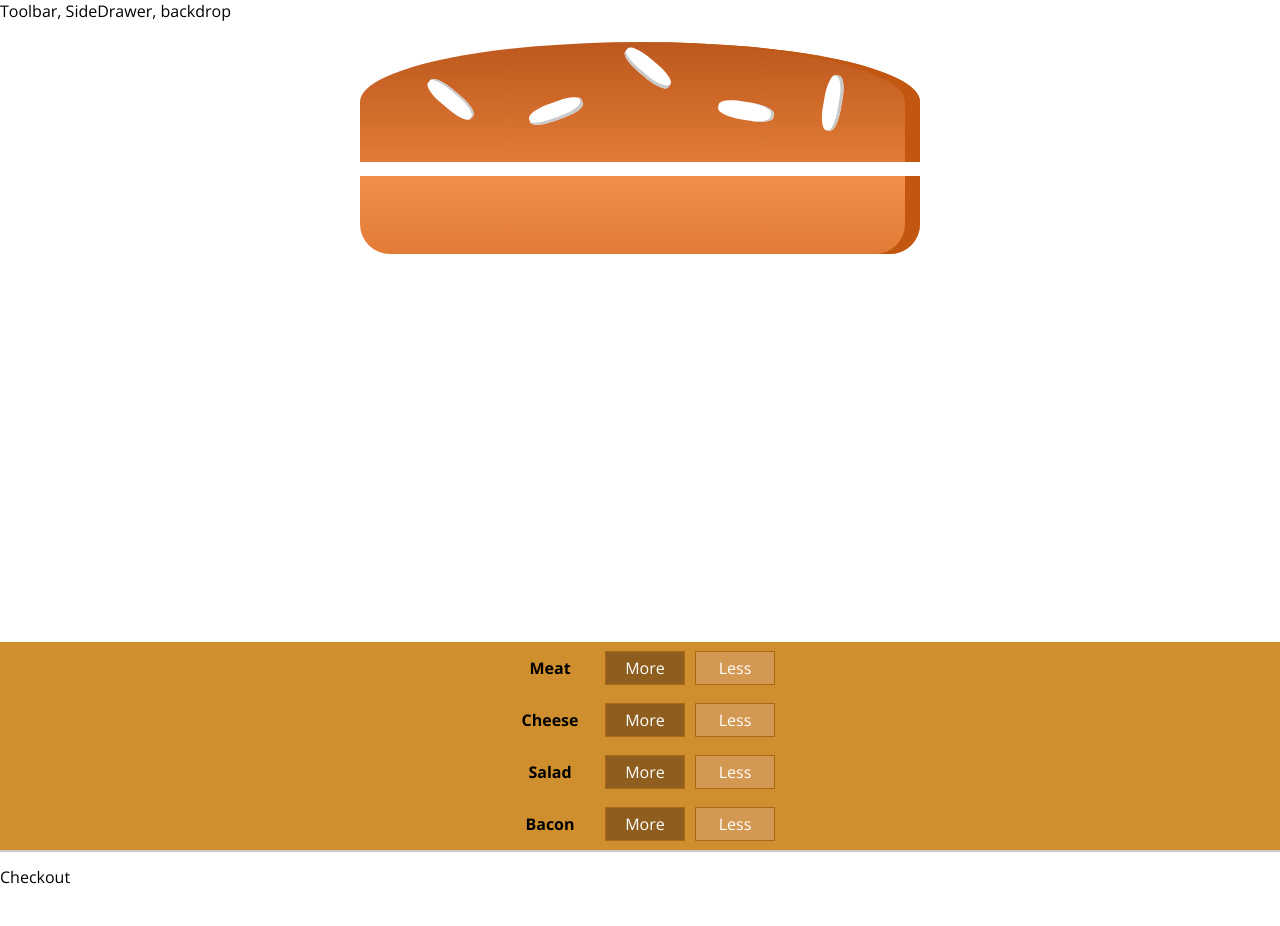
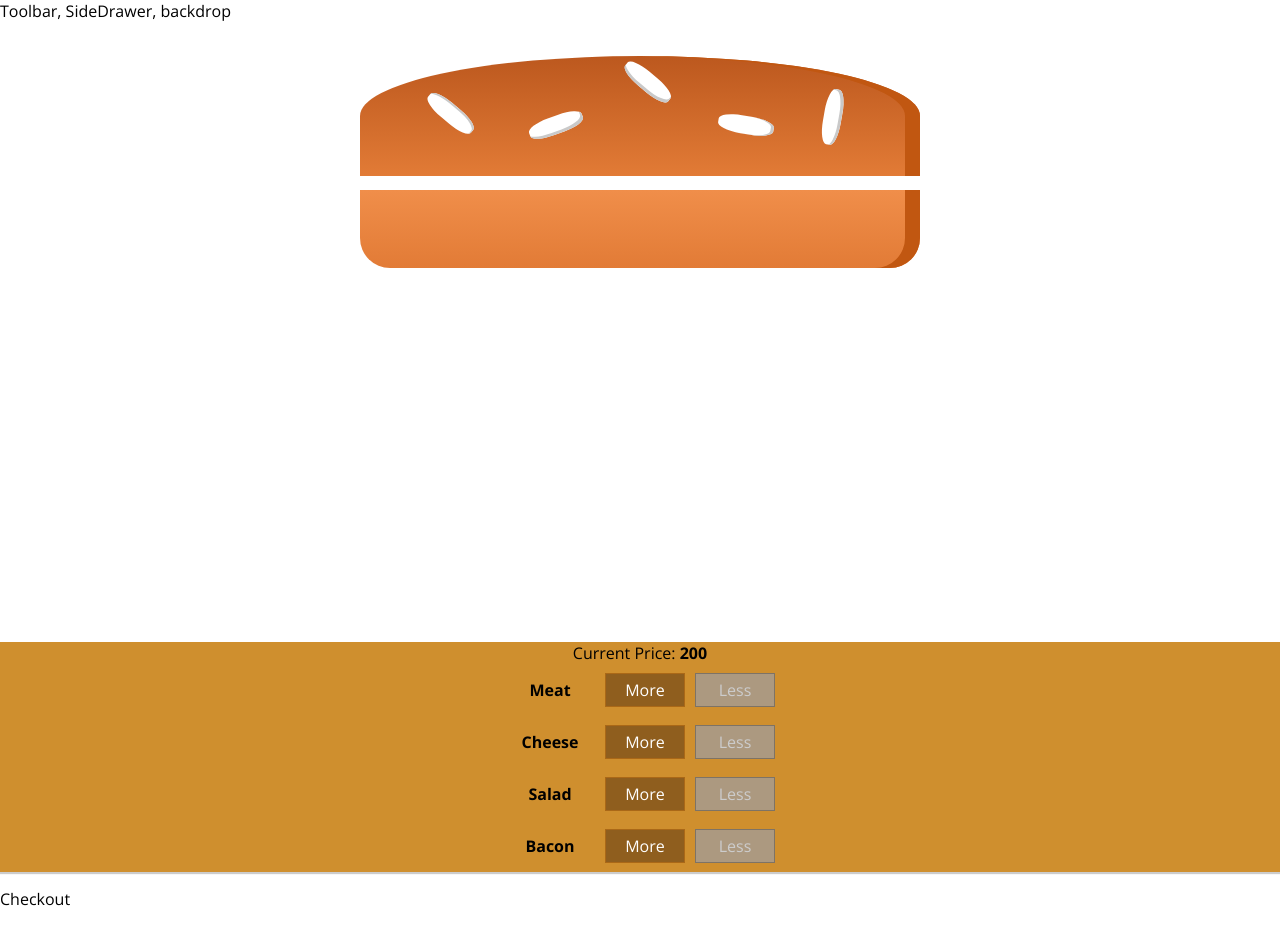
Before and after one commit to syedabbashussainnaqvi/Burger_Build, a React (Create React App) app: page / in a window 1280 px wide. Before the commit the page ends 904 px from the top, so only its background shows below. Built offline with nearby package versions, Linux system fonts and the light colour scheme; the HTML template or start-up script is replaced by a standard one.

Commit message:
Control Component Done

```diff
--- a/src/Container/BurgerBuilder/BurgerBuilder.js
+++ b/src/Container/BurgerBuilder/BurgerBuilder.js
@@ -2,7 +2,20 @@ import React, { Component } from "react";
 import Auxillary from "../../hoc/Auxillary";
 import Burger from "../../components/Burger/Burger";
 import BurgerControl from "../../components/Burger/BurgerControls/BurgerControl";
+
+const Ingredients_Price = {
+  salad: 0.5,
+  meat: 1.4,
+  cheese: 0.4,
+  bacon: 0.7,
+};
+
 class BurgerBuilder extends Component {
+  constructor(props) {
+    super(props);
+    this.addHandler = this.addHandler.bind(this);
+    this.removeHandler = this.removeHandler.bind(this);
+  }
   state = {
     ingredients: {
       salad: 0,
@@ -10,13 +23,44 @@ class BurgerBuilder extends Component {
       cheese: 0,
       bacon: 0,
     },
+    Price: 200,
   };
+
+  addHandler(type) {
+    const ingred = { ...this.state.ingredients };
+    const price = this.state.Price + Ingredients_Price[type.toLowerCase()];
+    ingred[type.toLowerCase()] += 1;
+
+    this.setState({
+      ingredients: ingred,
+      Price: price,
+    });
+  }
+  removeHandler(type) {
+    const ingred = { ...this.state.ingredients };
+    const price = this.state.Price - Ingredients_Price[type.toLowerCase()];
+    if (ingred[type.toLowerCase()] === 0) {
+      window.alert("Not Possible " + type + " is already 0");
+      console.log("Not Possible");
+    } else {
+      ingred[type.toLowerCase()] -= 1;
+      this.setState({
+        ingredients: ingred,
+        Price: price,
+      });
+    }
+  }
   render() {
     console.log("burgerBuilder Render");
     return (
       <Auxillary>
         <Burger ingredients={this.state.ingredients} />
-        <BurgerControl />
+        <BurgerControl
+          addHandler={this.addHandler}
+          removeHandler={this.removeHandler}
+          ingredients={this.state.ingredients}
+          price={this.state.Price}
+        />
         <p>Checkout</p>
       </Auxillary>
     );
--- a/src/components/Burger/Burger.module.css
+++ b/src/components/Burger/Burger.module.css
@@ -3,7 +3,7 @@
     width: 100%;
     margin: auto;
     height: 250px;
-    /* overflow: scroll; */
+    overflow: scroll;
     /*So if height of burger is greater than 250 it enable scrolling instead of cutting it down*/
     text-align: center;
     font-weight: bold;
--- a/src/components/Burger/BurgerControls/BurgerControl.js
+++ b/src/components/Burger/BurgerControls/BurgerControl.js
@@ -7,12 +7,31 @@ const burgerControl = (props) => {
     return (
       <div key={index} className={classes.BuildControl}>
         <div className={classes.Label}>{item}</div>
-        <button className={classes.More}> More</button>{" "}
-        <button className={classes.Less}> Less</button>
+        <button className={classes.More} onClick={() => props.addHandler(item)}>
+          {" "}
+          More
+        </button>{" "}
+        <button
+          className={classes.Less}
+          onClick={() => props.removeHandler(item)}
+          disabled={
+            props.ingredients[item.toLocaleLowerCase()] === 0 ? true : false
+          }
+        >
+          {" "}
+          Less
+        </button>
       </div>
     );
   });
 
-  return <div className={classes.Wrapper}>{list}</div>;
+  return (
+    <div className={classes.Wrapper}>
+      <div>
+        Current Price: <strong>{props.price}</strong>
+      </div>
+      {list}
+    </div>
+  );
 };
 export default burgerControl;
```
Also changed, not shown: 1 other file (tests, documents, lock files or other folders).
